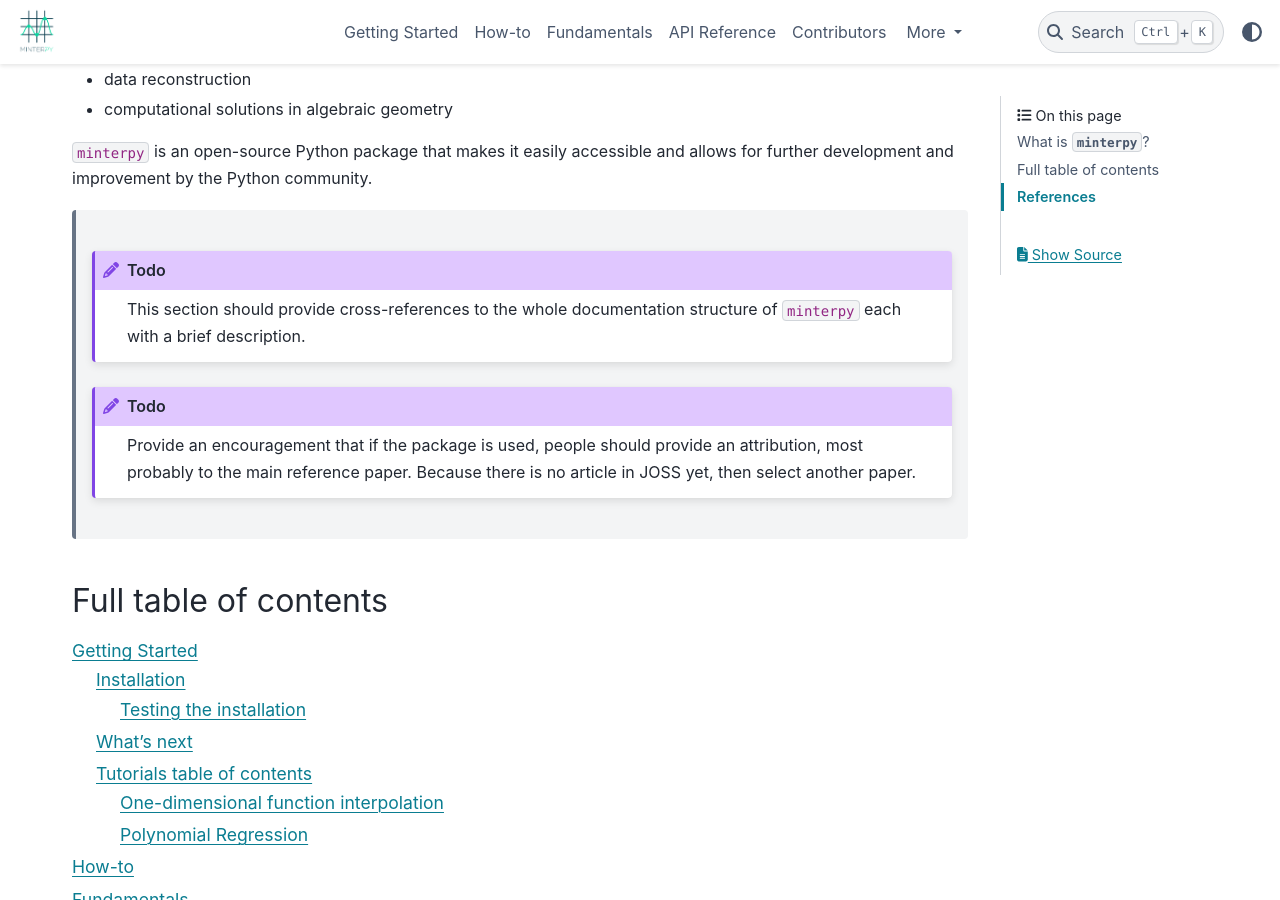
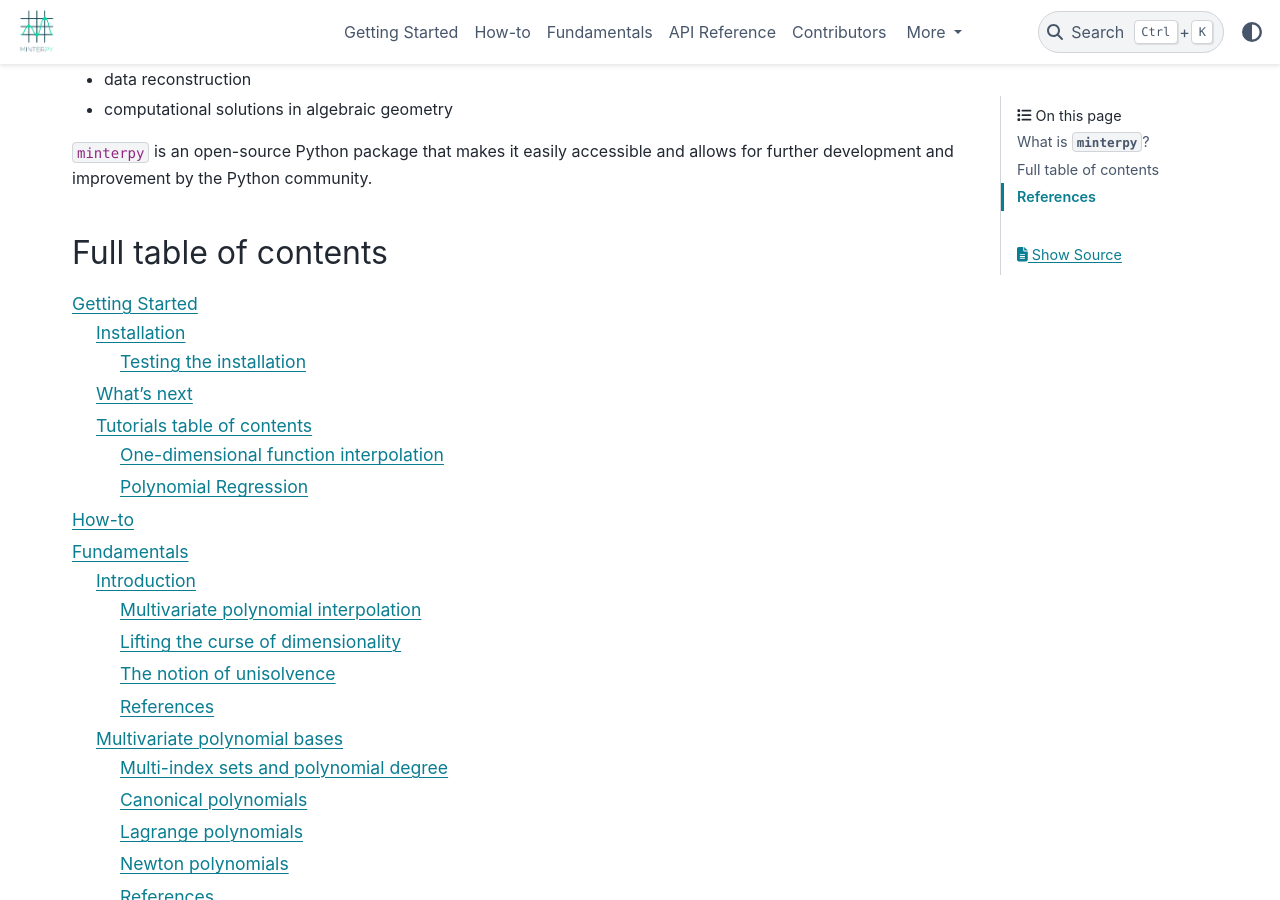
Before and after one commit to casus/minterpy, a Sphinx documentation site: the page built from docs/index.rst, in a window 1280 px wide and 900 px high, scrolled down 633 px. Built offline with Sphinx 7.4.7 and the PyData theme 0.15.4, drawn with Linux system fonts in a browser that asks for light colours; cross-references to code outside the pages are shown as plain code.

Commit message:
last changes in docs

```diff
--- a/docs/index.rst
+++ b/docs/index.rst
@@ -42,24 +42,6 @@ to a broad field of computational challenges, including but not limited to:
 ``minterpy`` is an open-source Python package that makes it easily accessible
 and allows for further development and improvement by the Python community.
 
-..
-
-    How the documentation is organized
-    ##################################
-
-    .. todo::
-
-       This section should provide cross-references to the whole documentation
-       structure of ``minterpy`` each with a brief description.
-
-    How to cite
-    ###########
-
-    .. todo::
-
-       Provide an encouragement that if the package is used, people should provide
-       an attribution, most probably to the main reference paper.
-       Because there is no article in JOSS yet, then select another paper.
 
 Full table of contents
 ######################
```
